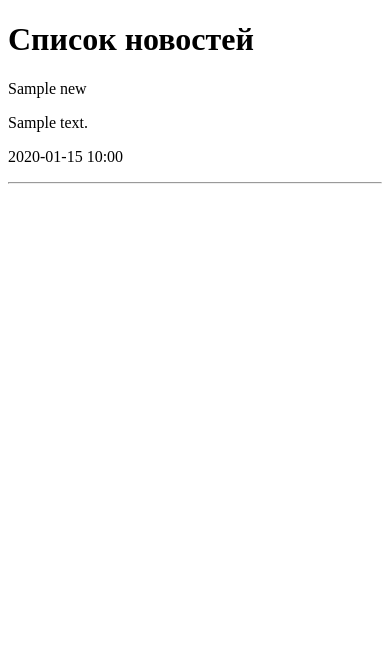
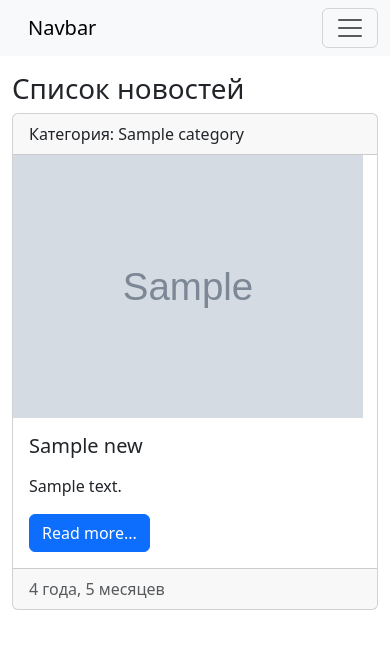
Before and after one commit to xiao-landuo/Testsite, a Django app: page / in a window 390 px wide. Shown: the top 649 px of the page. Run offline with Django 5.2, Linux system fonts and the light colour scheme; tables that the repository leaves empty hold one stand-in row (values such as "Sample post"); grey boxes marked "Sample" are stand-in pictures.

Commit message:
add Bootstrap: change templates, chosen Bootstrap change models: add verbose names in the model News, add class Category, makesmigrations, migrate change admin: add classes: NewsAdmin, CategoryAdmin, register

```diff
--- a/mysite/news/apps.py
+++ b/mysite/news/apps.py
@@ -4,3 +4,4 @@ from django.apps import AppConfig
 class NewsConfig(AppConfig):
     default_auto_field = 'django.db.models.BigAutoField'
     name = 'news'
+    verbose_name = 'Новости'
--- a/mysite/news/models.py
+++ b/mysite/news/models.py
@@ -1,12 +1,14 @@
 from django.db import models
 
+
 class News(models.Model):
-    title = models.CharField(max_length=150)
-    content = models.TextField(blank=True)
-    created_at = models.DateTimeField(auto_now_add=True)
-    updated_at = models.DateTimeField(auto_now=True)
-    photo = models.ImageField(upload_to='photos/%Y/%m/%d/')
-    is_published = models.BooleanField(default=True)
+    title = models.CharField(max_length=150, verbose_name='Наименование')
+    content = models.TextField(blank=True, verbose_name='Контент')
+    created_at = models.DateTimeField(auto_now_add=True, verbose_name='Дата публикация')
+    updated_at = models.DateTimeField(auto_now=True, verbose_name='Обновлено')
+    photo = models.ImageField(upload_to='photos/%Y/%m/%d/', verbose_name='Фото', blank=True)
+    is_published = models.BooleanField(default=True, verbose_name='Опубликовано')
+    category = models.ForeignKey('Category', on_delete=models.PROTECT, null=True, verbose_name='Категория')
 
     def __str__(self):
         return self.title
@@ -15,3 +17,15 @@ class News(models.Model):
         verbose_name = 'Новость'
         verbose_name_plural = 'Новости'
         ordering = ['-created_at']
+
+
+class Category(models.Model):
+    title = models.CharField(max_length=150, db_index=True, verbose_name='Наименование категории')
+
+    def __str__(self):
+        return self.title
+
+    class Meta:
+        verbose_name = 'Категория'
+        verbose_name_plural = 'Категории'
+        ordering = ['title']
--- a/mysite/news/templates/news/index.html
+++ b/mysite/news/templates/news/index.html
@@ -1,24 +1,94 @@
 <!DOCTYPE html>
 <html lang="en">
-<head>
-    <meta charset="UTF-8">
-    <meta name="viewport" content="width=device-width, initial-scale=1.0">
+  <head>
+    <meta charset="utf-8" />
+    <meta name="viewport" content="width=device-width, initial-scale=1" />
+    <link
+      rel="stylesheet"
+      href="https://cdn.jsdelivr.net/npm/bootstrap@5.3.0/dist/css/bootstrap.rtl.min.css"
+      integrity="sha384-PJsj/BTMqILvmcej7ulplguok8ag4xFTPryRq8xevL7eBYSmpXKcbNVuy+P0RMgq"
+      crossorigin="anonymous"
+    />
+
     <title>{{ title }}</title>
-</head>
-<body>
+  </head>
+  <body>
+    <nav class="navbar navbar-expand-lg bg-body-tertiary">
+      <div class="container-fluid">
+        <a class="navbar-brand" href="/">Navbar</a>
+        <button
+          class="navbar-toggler"
+          type="button"
+          data-bs-toggle="collapse"
+          data-bs-target="#navbarSupportedContent"
+          aria-controls="navbarSupportedContent"
+          aria-expanded="false"
+          aria-label="Toggle navigation"
+        >
+          <span class="navbar-toggler-icon"></span>
+        </button>
 
-<h1>{{ title }}</h1>
+        <div class="collapse navbar-collapse" id="navbarSupportedContent">
+          <ul class="navbar-nav mr-auto">
+            <li class="nav-item"><a class="nav-link" href="/">Главная</a></li>
+            <li class="nav-item">
+              <a class="nav-link" href="/">Добавить новость</a>
+            </li>
+          </ul>
+        </div>
+      </div>
+    </nav>
 
-{% for item in  news %}
-    <div>
-        <p>{{ item.title }}</p>
-        <p>{{ item.content }}</p>
-        <p>{{ item.created_at|date:"Y-m-d H:i"}}</p>
+    <div class="container mt-3">
+      <h1>{{title}}</h1>
+      <div class="row">
+        <div class="col-md-12">
+          {% for item in news%}
+          <div class="card mb-3">
+            <div class="card-header">Категория: {{item.category}}</div>
+            <div class="row g-0">
+              <div class="col-md-4">
+                {% if item.photo %}
+                <img src="{{item.photo.url}}" alt="" width="350" height="100%" class="mr-3" />
+                {% else %}
+                <img
+                  src="https://s2.best-wallpaper.net/wallpaper/1920x1200/1602/Blue-leaf-water-drops_1920x1200.jpg"
+                  alt=""
+                  width="350"
+                  class="mr-3"
+                />
+                {% endif %}
+              </div>
+
+              <div class="col-md-8">
+                <div class="card-body">
+                  <h5 class="card-title">{{item.title}}</h5>
+                  <p class="card-text">{{item.content|safe|linebreaks|truncatewords:50}}</p>
+                  <a href="#" class="btn btn-primary">Read more...</a>
+                </div>
+              </div>
+            </div>
+            <div class="card-footer text-body-secondary">
+              {{item.created_at|timesince}}
+            </div>
+          </div>
+          {% endfor %}
+        </div>
+      </div>
     </div>
-    <hr>
-{% endfor %}
 
+    <!-- Дополнительный JavaScript; выберите один из двух! -->
+    <!-- Вариант 1: пакет Bootstrap с Popper -->
+    <script
+      src="https://cdn.jsdelivr.net/npm/bootstrap@5.3.0/dist/js/bootstrap.bundle.min.js"
+      integrity="sha384-geWF76RCwLtnZ8qwWowPQNguL3RmwHVBC9FhGdlKrxdiJJigb/j/68SIy3Te4Bkz"
+      crossorigin="anonymous"
+    ></script>
 
-
-</body>
+    <!-- Вариант 2: отдельные JS для Popper и Bootstrap -->
+    <!--
+<script src="https://cdn.jsdelivr.net/npm/@popperjs/core@2.11.8/dist/umd/popper.min.js" integrity="sha384-I7E8VVD/ismYTF4hNIPjVp/Zjvgyol6VFvRkX/vR+Vc4jQkC+hVqc2pM8ODewa9r" crossorigin="anonymous"></script>
+<script src="https://cdn.jsdelivr.net/npm/bootstrap@5.3.0/dist/js/bootstrap.min.js" integrity="sha384-fbbOQedDUMZZ5KreZpsbe1LCZPVmfTnH7ois6mU1QK+m14rQ1l2bGBq41eYeM/fS" crossorigin="anonymous"></script>
+-->
+  </body>
 </html>
--- a/mysite/news/urls.py
+++ b/mysite/news/urls.py
@@ -18,6 +18,7 @@ https://docs.djangoproject.com/en/5.0/topics/http/urls/
 from django.urls import path
 from .views import *
 
+
 urlpatterns = [
     path('', index),
 ]
--- a/mysite/news/views.py
+++ b/mysite/news/views.py
@@ -3,8 +3,9 @@ from django.http import HttpResponse
 
 from .models import News
 
+
 def index(request):
-    news = News.objects.order_by('-created_at')
+    news = News.objects.all()
     context = {
         'news': news,
         'title': 'Список новостей'
```
Also changed, not shown: mysite/news/admin.py (+20 -2 lines), mysite/news/migrations/0002_alter_news_options_alter_news_content_and_more.py (added), mysite/news/migrations/0003_category_news_category.py (added), 1 other file.
